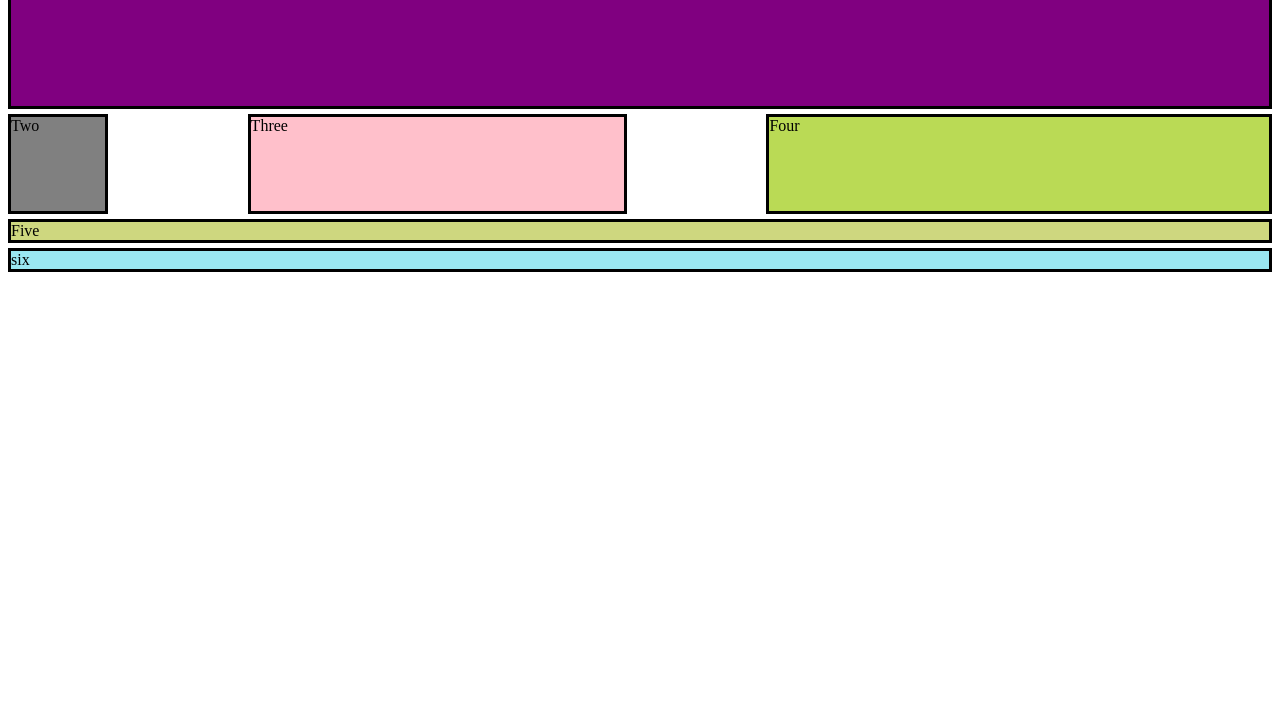
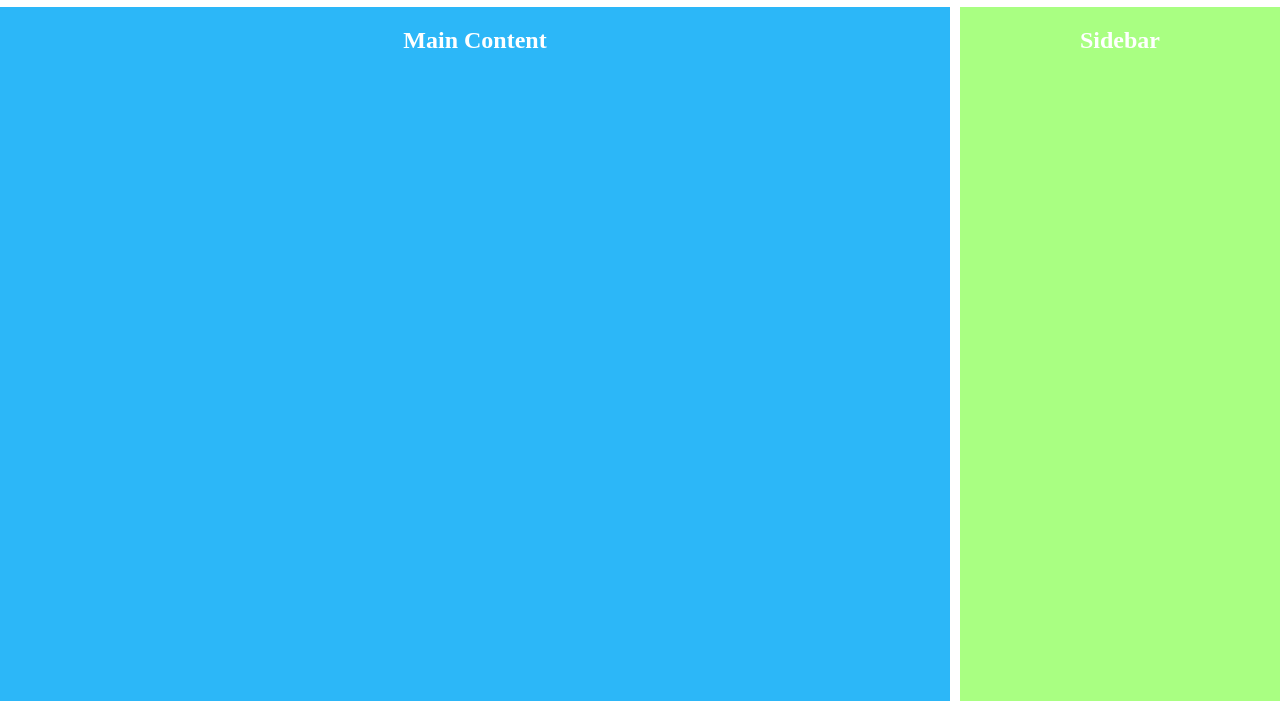
Before and after one commit to SofiaVovnenko/it_girls_school_projects_week6, a plain HTML site: page index.html in a window 1280 px wide. Shown: the part 99-800 px from the top of the page. Drawn offline with Linux system fonts and the light colour scheme.

Commit message:
add grid lesson_3

```diff
--- a/css/style.css
+++ b/css/style.css
@@ -1,47 +1,39 @@
-.box {
-    border: 3px solid black;
+* {
+    box-sizing: border-box;
 }
 
-.container {
-    display: grid;
-    width: 100 vw;
-    gap: 5px;
-    grid-template-columns: 100px 30% 40%;
-    grid-template-rows: 200px 100px;
-    justify-content: space-between;
-    grid-template-areas:
-        "box_one box_one box_one"
-        "box_two box_three box_four"
-        "box_five box_five box_five"
-        "box_six box_six box_six";
+html,
+body {
+    padding: 0;
+    margin: 0;
 }
 
-.box_one {
-    grid-area: box_one;
-    background-color: purple;
+.grid-container {
+    display: grid;
+    height: 100vh;
+    grid-template-rows: 6em 10px 1fr;
+    grid-template-columns: [mainstart] 1fr [mainend] 10px [sidebarestart] 25% [sidebarend];
 }
 
-.box_two {
-    grid-area: box_two;
-    background-color: gray;
+.grid-item-content {
+    background-color: #2cb7f8;
+    grid-row: 3 / 4;
+    grid-column: mainstart / mainend;
 }
 
-.box_three {
-    grid-area: box_three;
-    background-color: pink;
+.grid-item-sidebar {
+    background-color: #a9ff82;
+    grid-row: 3 / 4;
+    grid-column: sidebarestart / sidebarend;
 }
 
-.box_four {
-    grid-area: box_four;
-    background-color: #bada55;
+.grid-item-header {
+    background-color: #fa92fd;
+    grid-row: 1 / 2;
+    grid-column: mainstart / sidebarend;
 }
 
-.box_five {
-    grid-area: box_five;
-    background-color: #b7c441ab;
+.grid-item {
+    color: #fff;
+    text-align: center;
 }
-
-.box_six {
-    grid-area: box_six;
-    background-color: #78dfecbe;
-}
--- a/index.html
+++ b/index.html
@@ -10,14 +10,19 @@
 </head>
 
 <body>
-    <div class="container">
-        <div class="box box_one">One</div>
-        <div class="box box_two">Two</div>
-        <div class="box box_three">Three</div>
-        <div class="box box_four">Four</div>
-        <div class="box box_five">Five</div>
-        <div class="box box_six">six</div>
-    </div>
+    <main class="grid-container">
+        <header class="grid-item grid-item-header">
+            <h1>Header</h1>
+        </header>
+
+        <article class="grid-item grid-item-content">
+            <h1>Main Content</h1>
+        </article>
+
+        <aside class="grid-item grid-item-sidebar">
+            <h1>Sidebar</h1>
+        </aside>
+    </main>
 </body>
 
 </html>
```
